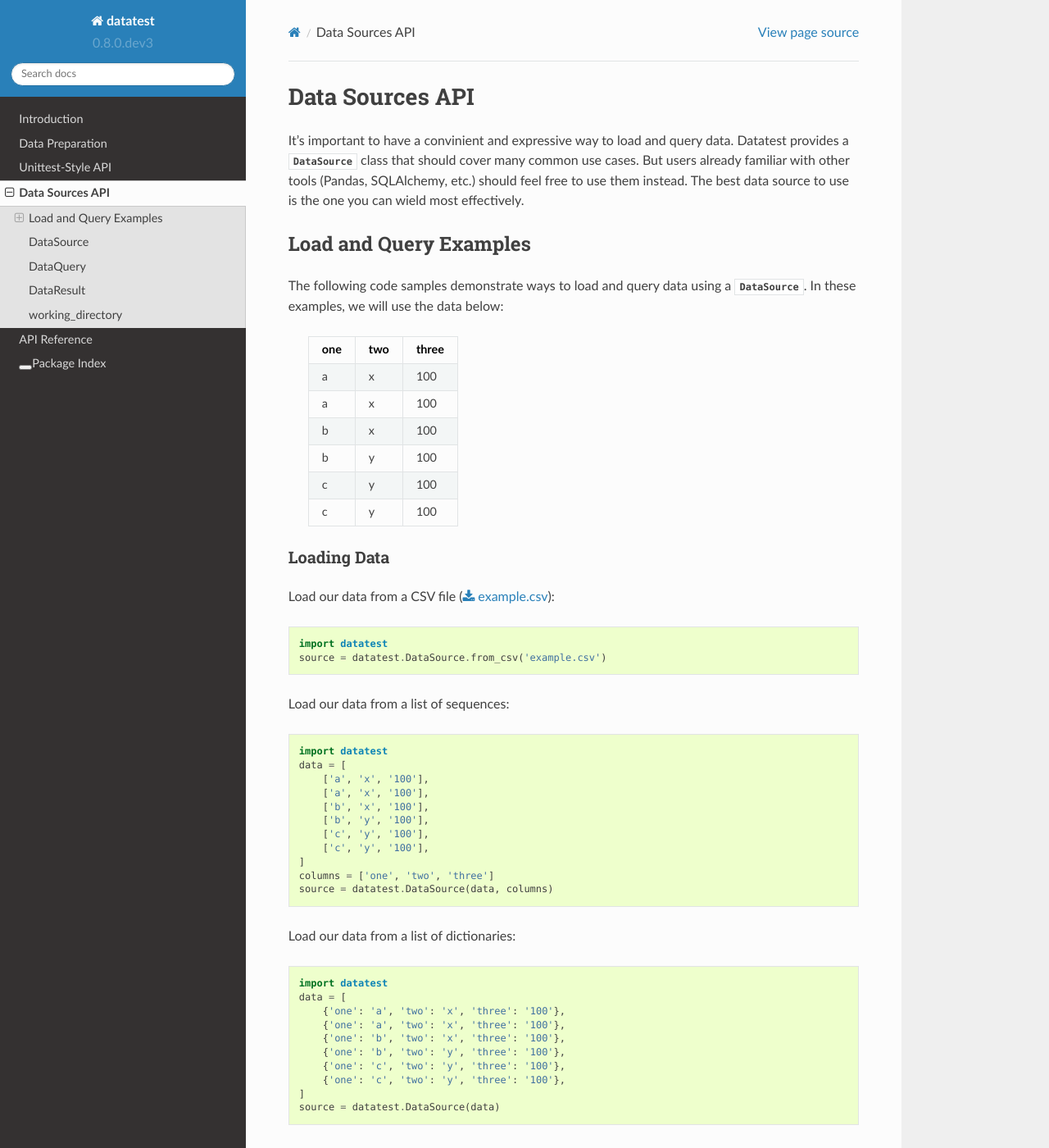
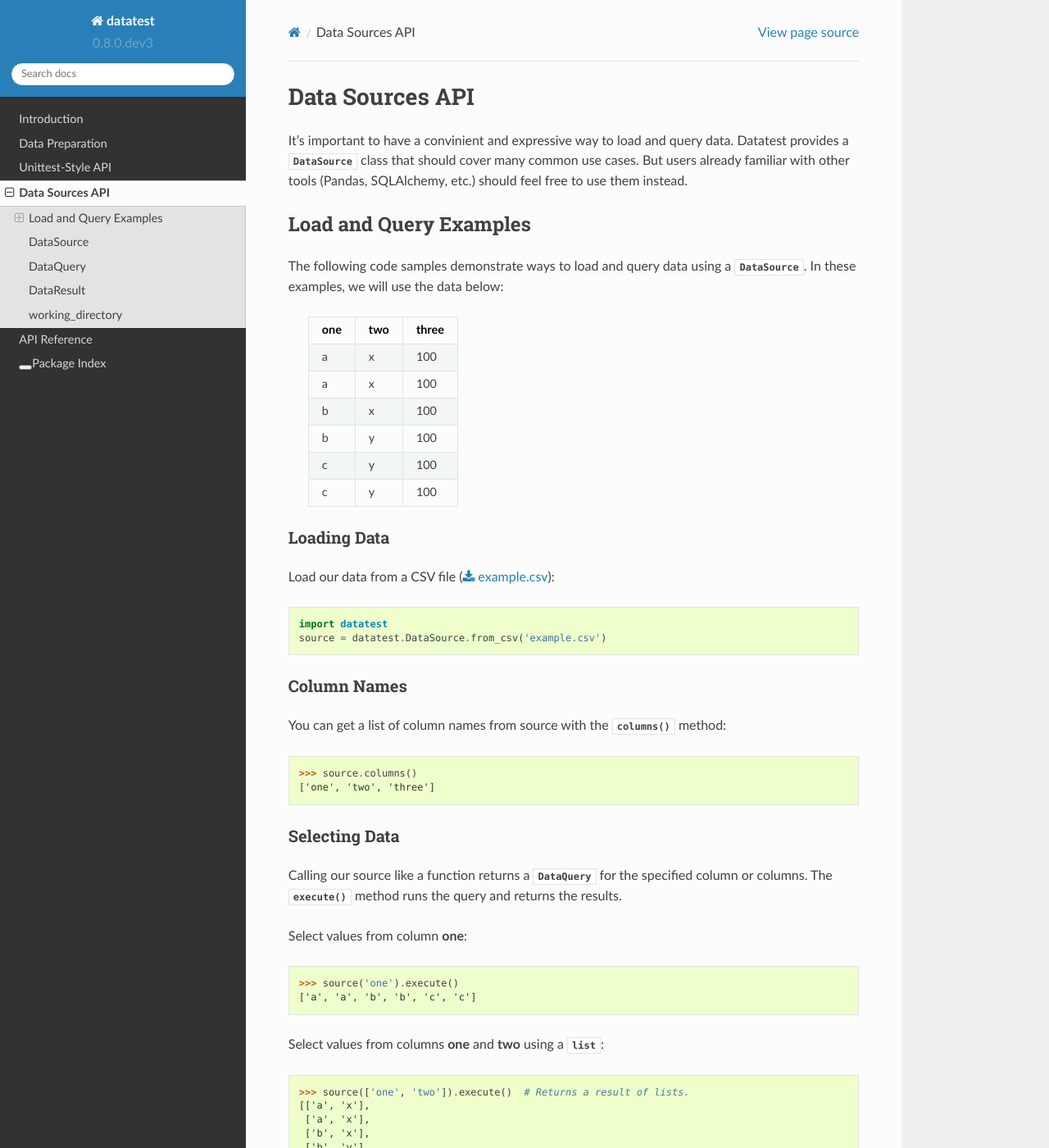
Before and after one commit to shawnbrown/datatest, a Sphinx documentation site: the page built from docs/data_sources.rst, in a window 1280 px wide and 1400 px high. Shown: the whole window at 82% size. Built offline with Sphinx 7.4.7 and the Read the Docs theme 2.0.0, drawn with Linux system fonts in a browser that asks for light colours; some of the changed text lies outside the part shown.

Commit message:
Remove unneeded examples and change docs to improve flow. Update regex example to use a more proper leading/trailing whitespace check.

```diff
--- a/docs/data_sources.rst
+++ b/docs/data_sources.rst
@@ -14,8 +14,7 @@
 and query data. Datatest provides a :class:`DataSource` class
 that should cover many common use cases. But users already familiar
 with other tools (Pandas, SQLAlchemy, etc.) should feel free to
-use them instead. The best data source to use is the one you can
-wield most effectively.
+use them instead.
 
 ..  To help use third-party data sources, datatest includes a number of
     helper functions to quickly load data into a variety of ORMs and DALs.
@@ -50,39 +49,12 @@
     import datatest
     source = datatest.DataSource.from_csv('example.csv')
 
-Load our data from a list of sequences::
-
-    import datatest
-    data = [
-        ['a', 'x', '100'],
-        ['a', 'x', '100'],
-        ['b', 'x', '100'],
-        ['b', 'y', '100'],
-        ['c', 'y', '100'],
-        ['c', 'y', '100'],
-    ]
-    columns = ['one', 'two', 'three']
-    source = datatest.DataSource(data, columns)
-
-Load our data from a list of dictionaries::
-
-    import datatest
-    data = [
-        {'one': 'a', 'two': 'x', 'three': '100'},
-        {'one': 'a', 'two': 'x', 'three': '100'},
-        {'one': 'b', 'two': 'x', 'three': '100'},
-        {'one': 'b', 'two': 'y', 'three': '100'},
-        {'one': 'c', 'two': 'y', 'three': '100'},
-        {'one': 'c', 'two': 'y', 'three': '100'},
-    ]
-    source = datatest.DataSource(data)
-
 
 Column Names
 ============
 
-You can get a list of column names from an existing source with
-the :meth:`columns() <DataSource.columns>` method::
+You can get a list of column names from source with the
+:meth:`columns() <DataSource.columns>` method::
 
     >>> source.columns()
     ['one', 'two', 'three']
```
Also changed, not shown: 1 other file.
